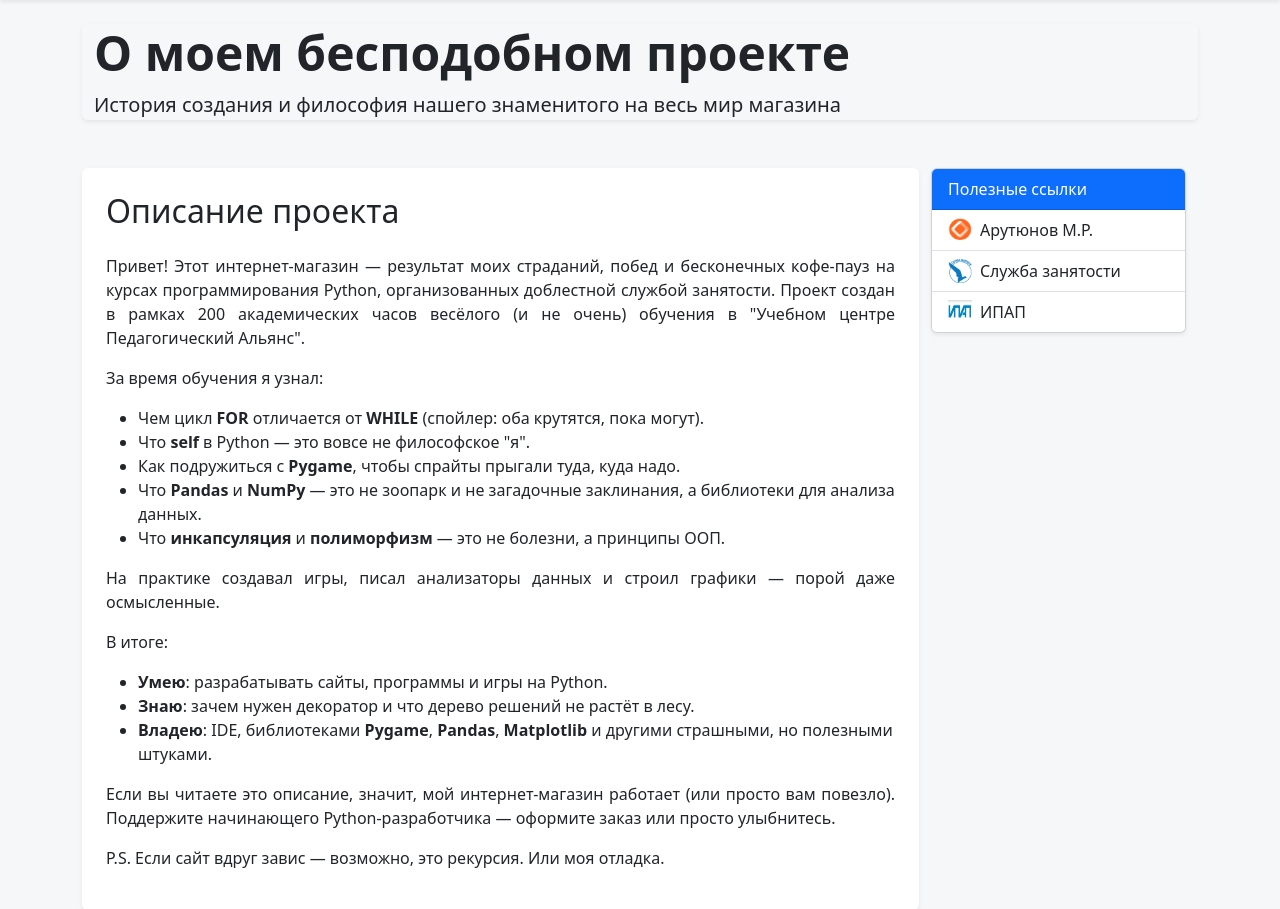
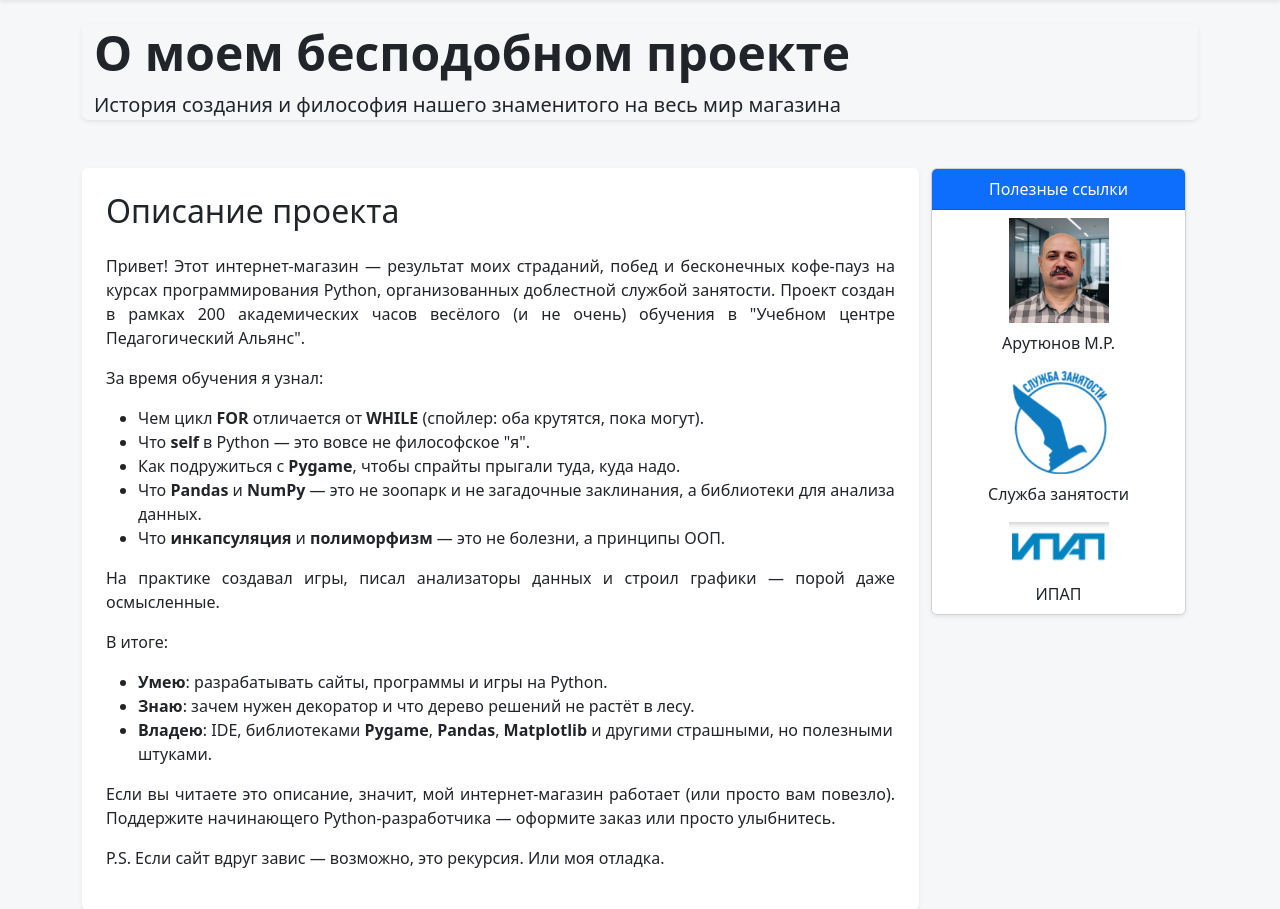
Before and after one commit to Sergey-Tsyganov/inernet_simple_store, a Flask app: page /about in a window 1280 px wide. Shown: the part 56-965 px from the top of the page. Run offline with Flask 3, Linux system fonts and the light colour scheme; parts of the project's set-up code (start-up, migrations or seed data) failed here and were passed over.

Commit message:
рабоатет все ver 2.1

```diff
--- a/templates/about.html
+++ b/templates/about.html
@@ -50,29 +50,29 @@
 </div>
 
         <!-- Правая колонка -->
-        <div class="col-lg-3">
-    <div class="card sticky-top shadow-sm">
-        <div class="card-header bg-primary text-white">Полезные ссылки</div>
-        <div class="list-group list-group-flush">
+<div class="col-lg-3">
+    <div class="card sticky-top custom-sticky shadow-sm">
+        <div class="card-header bg-primary text-white text-center">Полезные ссылки</div>
+        <div class="list-group list-group-flush text-center">
 
-            <a href="https://progoschool.ru/" target="_blank" class="list-group-item list-group-item-action d-flex align-items-center">
-                <img src="/static/icons/progoschool.png" alt="Арутюнов М.Р." width="24" height="24" class="me-2">
-                Арутюнов М.Р.
+            <a href="https://progoschool.ru/" target="_blank" class="list-group-item list-group-item-action border-0">
+                <img src="/static/icons/arutunov.jpg" alt="Арутюнов М.Р." class="img-fluid mb-2" style="max-width: 100px;">
+                <div>Арутюнов М.Р.</div>
             </a>
 
-            <a href="https://www.r21.spb.ru/main.htm" target="_blank" class="list-group-item list-group-item-action d-flex align-items-center">
-                <img src="/static/icons/slzan.png" alt="Служба занятости" width="24" height="24" class="me-2">
-                Служба занятости
+            <a href="https://www.r21.spb.ru/main.htm" target="_blank" class="list-group-item list-group-item-action border-0">
+                <img src="/static/icons/slzan.png" alt="Служба занятости" class="img-fluid mb-2" style="max-width: 100px;">
+                <div>Служба занятости</div>
             </a>
 
-            <a href="https://ipap.ru/" target="_blank" class="list-group-item list-group-item-action d-flex align-items-center">
-                <img src="/static/icons/ipap.png" alt="ИПАП" width="24" height="24" class="me-2">
-                ИПАП
+            <a href="https://ipap.ru/" target="_blank" class="list-group-item list-group-item-action border-0">
+                <img src="/static/icons/ipap.png" alt="ИПАП" class="img-fluid mb-2" style="max-width: 100px;">
+                <div>ИПАП</div>
             </a>
 
         </div>
     </div>
-    </div>
+</div>
 </div>
 
 {% endblock %}
--- a/templates/base.html
+++ b/templates/base.html
@@ -15,6 +15,11 @@
             right: 30px;
             display: none;
             z-index: 999;
+        }
+    </style>
+    <style>
+        .custom-sticky {
+            top: 70px;
         }
     </style>
 </head>
@@ -58,7 +63,8 @@
 </div>
 
 <!-- ✅ Кнопка наверх -->
-<button type="button" class="btn btn-primary rounded-circle scroll-to-top" onclick="window.scrollTo({top:0,behavior:'smooth'})">
+<button type="button" class="btn btn-primary rounded-circle scroll-to-top"
+        onclick="window.scrollTo({top:0,behavior:'smooth'})">
     <i class="bi bi-arrow-up"></i>
 </button>
 
```
Also changed, not shown: app.py (+13 -8 lines), templates/index.html (+12 -12 lines), static/clown.png (added), static/icons/arutunov.jpg (added). Lines whose indentation alone changed are shown as unchanged.
